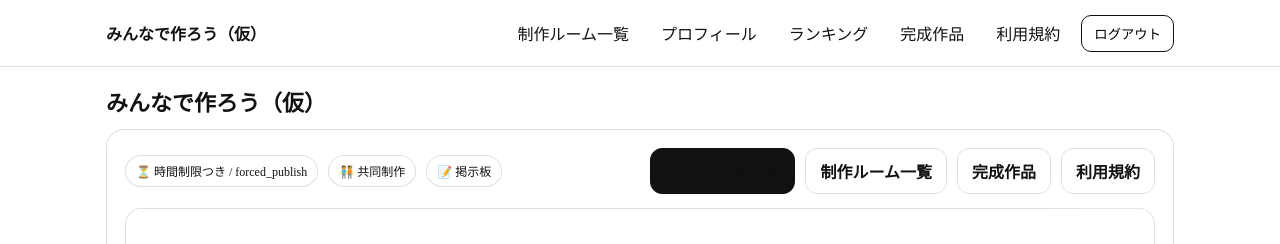
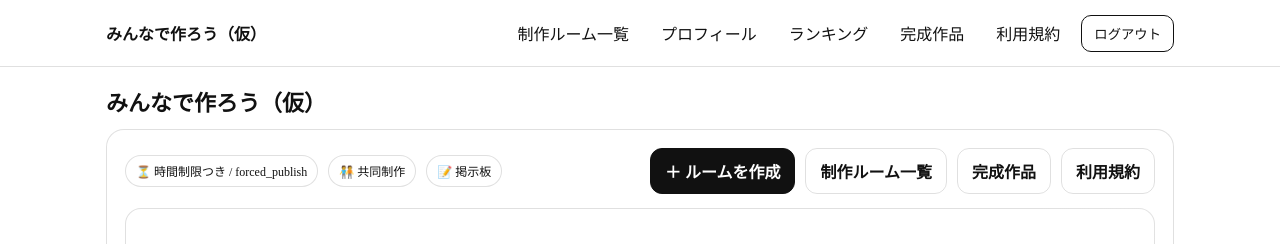
Before and after one commit to toki09141127-source/minnade-tsukuru, a Next.js app: page / in a window 1280 px wide. Shown: the top 244 px of the page. Built offline with nearby package versions, Linux system fonts and the light colour scheme; no server answers.

Commit message:
fix: room create button text color visibility

```diff
--- a/app/globals.css
+++ b/app/globals.css
@@ -576,3 +576,29 @@ textarea {
   border-color: rgba(107, 114, 128, 0.30) !important;
   color: rgba(55, 65, 81, 1) !important;
 }
+/* =========================================
+   FIX: ルーム作成ボタンの文字が見えない問題
+   ========================================= */
+
+/* ルーム作成ボタン（共通 primary ボタン） */
+.btnPrimary,
+button.btnPrimary,
+a.btnPrimary {
+  background: #111111 !important;
+  color: #ffffff !important;   /* ← ここが重要（白文字固定） */
+  border-color: #111111 !important;
+}
+
+/* ホバー時も白文字を維持 */
+.btnPrimary:hover,
+button.btnPrimary:hover,
+a.btnPrimary:hover {
+  background: #000000 !important;
+  color: #ffffff !important;
+}
+
+/* 「＋ルームを作成」など黒ボタン全般の保険 */
+button,
+a[role="button"] {
+  color: inherit;
+}
```
